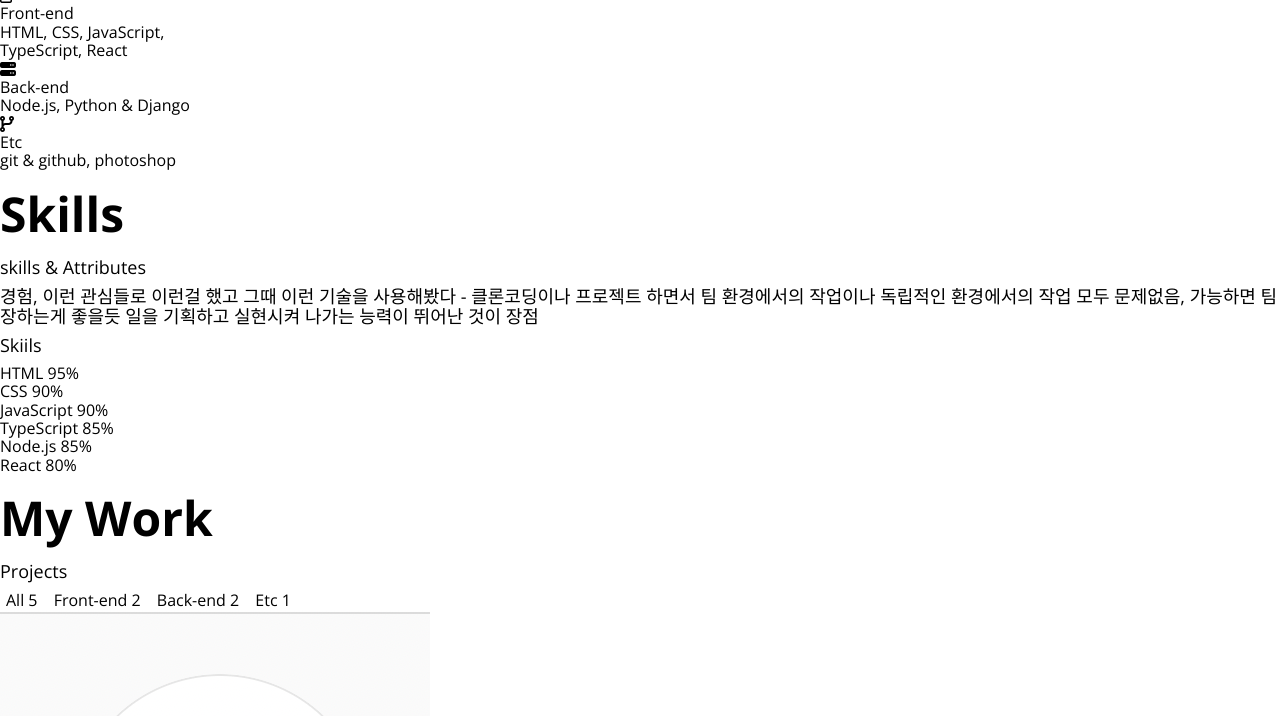
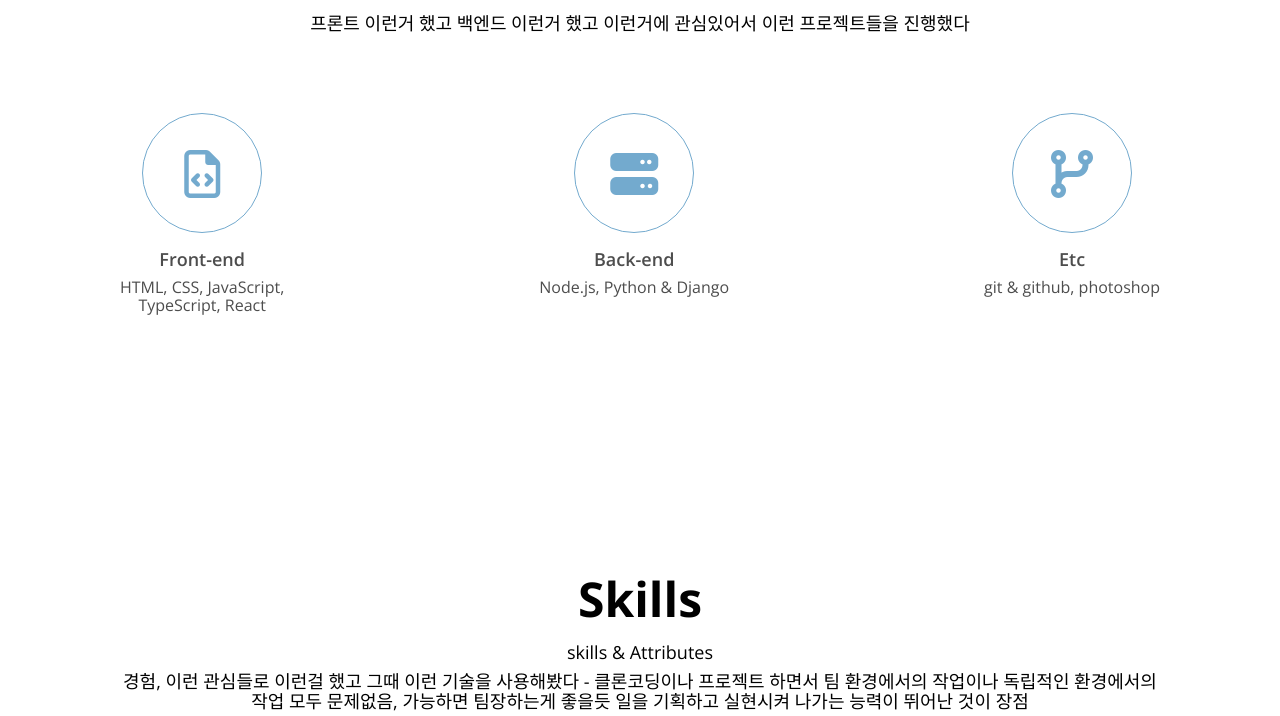
Before and after one commit to glen15/portfolio, a plain HTML site: page index.html in a window 1280 px wide. Shown: the part 782-1498 px from the top of the page. Drawn offline with nearby package versions, Linux system fonts and the light colour scheme.

Commit message:
css about

```diff
--- a/index.html
+++ b/index.html
@@ -52,11 +52,8 @@
                 </div>
             </div>
         </section>
-        <section id="about">
+        <section id="about" class="section">
             <h1>About me</h1>
-            <a href="https://www.notion.so/glen15/Glen-s-Dev-blog-8837b8ba43244fbe8c68054300ab1826" target="blank">
-                <h3>notion link</h3>
-            </a>
             <p>
                 프론트 이런거 했고 백엔드 이런거 했고
                 이런거에 관심있어서 이런 프로젝트들을 진행했다
@@ -66,7 +63,7 @@
                     <div class="major__icon">
                         <i class="far fa-file-code"></i>
                     </div>
-                    <div class="major__title">Front-end</div>
+                    <h2 class="major__title">Front-end</h2>
                     <div class="major__description">HTML, CSS, JavaScript,
                         <br />TypeScript, React
                     </div>
@@ -75,7 +72,7 @@
                     <div class="major__icon">
                         <i class="fas fa-server"></i>
                     </div>
-                    <div class="major__title">Back-end</div>
+                    <h2 class="major__title">Back-end</h2>
                     <div class="major__description">
                         Node.js, Python & Django
                     </div>
@@ -84,14 +81,14 @@
                     <div class="major__icon">
                         <i class="fas fa-code-branch"></i>
                     </div>
-                    <div class="major__title">Etc</div>
+                    <h2 class="major__title">Etc</h2>
                     <div class="major__description">
                         git & github, photoshop
                     </div>
                 </div>
             </div>
         </section>
-        <section id="skills">
+        <section id="skills" class="section">
             <h1>Skills</h1>
             <h3>skills & Attributes</h3>
             <p>
@@ -161,7 +158,7 @@
                 <!--  전체를 보는 통찰력(사회학적 통찰력), 기획능력 -->
             </div>
         </section>
-        <section id="work">
+        <section id="work" class="section">
             <h1>My Work</h1>
             <h3>Projects</h3>
             <div class="work__categories">
@@ -192,7 +189,7 @@
                 </a>
             </div>
         </section>
-        <section id="comments">
+        <section id="comments" class="section">
             <h1>Colleagues Comments</h1>
             <h3>
                 함께 공부하고, 프로젝트를 진행했던 <br>동료들이 바라본 저는 이런 사람이었습니다!
@@ -209,7 +206,7 @@
                 </div>
             </div>
         </section>
-        <section id="contact">
+        <section id="contact" class="section">
             <h1>Contact to me!</h1>
             <h3>glen910115@gmail.com</h3>
             <i class="fab fa-github fa-2x"></i>
--- a/style.css
+++ b/style.css
@@ -18,7 +18,7 @@
     --font-large: 48px;
     --font-medium: 28px;
     --font-regular: 18px;
-    --font-smal: 16px;
+    --font-small: 16px;
     --font-micro: 14px;
 
 /* Font weight */
@@ -28,7 +28,11 @@
 
 /* Size */
     --size-border-radius: 0.5em;
+
+/* Animation */
+    --animation-duration: 300ms;
 }
+
 
 /* Universal tags  */
 * {
@@ -191,3 +195,48 @@ p{
     color: var(--color-green);
     border-radius: var(--size-border-radius);
 }
+
+
+/* Section common  */
+.section {
+    padding: 5em;
+    text-align: center;
+    max-width: 1200px;
+    margin: auto;
+}
+
+/* About */
+
+.about__majors {
+    display: flex;
+    justify-content: space-between;
+    margin: 5em 0;
+}
+
+.major__icon {
+    width: 120px;
+    height: 120px;
+    line-height: 120px; /* 텍스트를 가운데정렬시키는 hack */
+    font-size: 3em;
+    margin: auto;
+    color: var(--color-blue);
+    border: 1px solid var(--color-blue);
+    border-radius: 50%;
+    margin-bottom: 16px;
+}
+
+.major__icon i {
+    transition: all var(--animation-duration) ease;
+}
+
+.major__icon:hover i {
+    color: var(--color-green);
+    transform: rotate(-5deg) scale(1.1);
+}
+.major__title, .major__description {
+    color: var(--color-dark-grey);
+}
+
+.major__description {
+    font-size: var(--font-small);
+}
```
